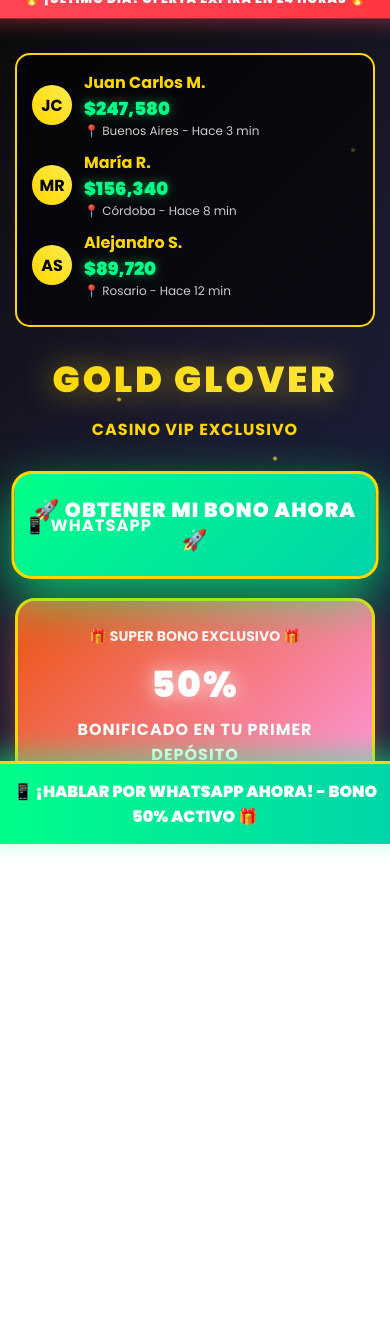
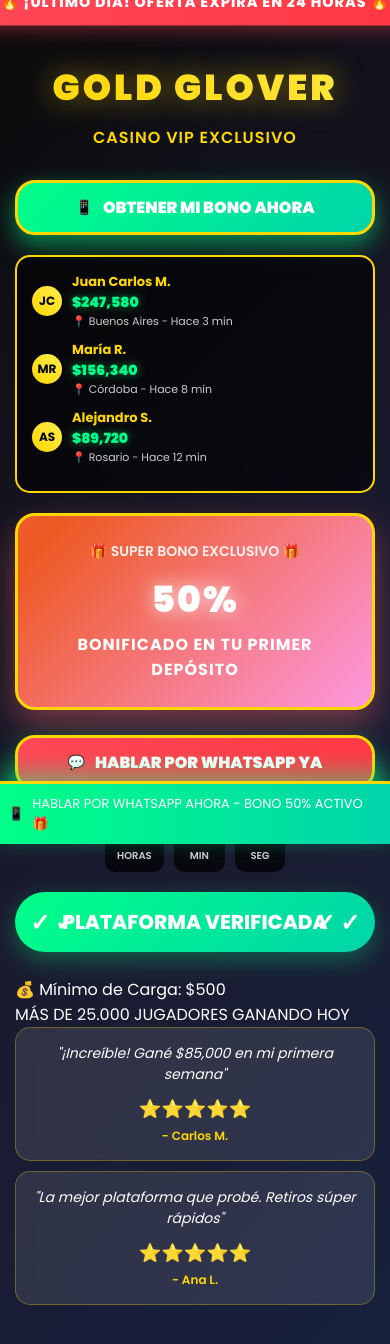
Before and after one commit to goldclover/GoldCloverYA, a plain HTML site: page index.html in a window 390 px wide. Shown: the top 1344 px of the page. Before the commit the page ends 844 px from the top, so only its background shows below. Drawn offline with Linux system fonts and the light colour scheme.

Commit message:
Update index.html

```diff
--- a/index.html
+++ b/index.html
@@ -4,15 +4,18 @@
 <meta charset="UTF-8">
 <meta name="viewport" content="width=device-width, initial-scale=1.0">
 <title>Gold Glover - Casino VIP Exclusivo</title>
-<link href="https://fonts.googleapis.com/css2?family=Poppins:wght@400;700;900&display=swap" rel="stylesheet">
+<link href="https://fonts.googleapis.com/css2?family=Poppins:wght@400;600;700;800;900&display=swap" rel="stylesheet">
 
 <!-- Meta Pixel Code -->
 <script>
-!function(f,b,e,v,n,t,s){if(f.fbq)return;n=f.fbq=function(){n.callMethod?
-n.callMethod.apply(n,arguments):n.queue.push(arguments)};if(!f._fbq)f._fbq=n;
-n.push=n;n.loaded=!0;n.version='2.0';n.queue=[];t=b.createElement(e);t.async=!0;
-t.src=v;s=b.getElementsByTagName(e)[0];s.parentNode.insertBefore(t,s)}(window,
-document,'script','https://connect.facebook.net/en_US/fbevents.js');
+!function(f,b,e,v,n,t,s)
+{if(f.fbq)return;n=f.fbq=function(){n.callMethod?
+n.callMethod.apply(n,arguments):n.queue.push(arguments)};
+if(!f._fbq)f._fbq=n;n.push=n;n.loaded=!0;n.version='2.0';
+n.queue=[];t=b.createElement(e);t.async=!0;
+t.src=v;s=b.getElementsByTagName(e)[0];
+s.parentNode.insertBefore(t,s)}(window, document,'script',
+'https://connect.facebook.net/en_US/fbevents.js');
 fbq('init', '1272862227376236');
 fbq('track', 'PageView');
 </script>
@@ -22,90 +25,98 @@ src="https://www.facebook.com/tr?id=1272862227376236&ev=PageView&noscript=1"
 <!-- End Meta Pixel Code -->
 
 <style>
-/* --- RESET --- */
-*{margin:0;padding:0;box-sizing:border-box;}
-body{font-family:'Poppins',sans-serif;background:linear-gradient(135deg,#0a0a0a 0%,#1a1a2e 50%,#16213e 100%);min-height:100vh;color:white;overflow-x:hidden;}
-.container{max-width:100%;margin:0 auto;padding:15px;position:relative;z-index:10;}
-.floating-particles{position:fixed;top:0;left:0;width:100%;height:100%;pointer-events:none;z-index:1;}
-.particle{position:absolute;width:4px;height:4px;background:linear-gradient(45deg,#ffd700,#ffed4e);border-radius:50%;opacity:0.7;animation:float 6s ease-in-out infinite;will-change:transform,opacity;}
-@keyframes float{0%,100%{transform:translateY(0px) rotate(0deg);}50%{transform:translateY(-20px) rotate(180deg);}}
-
-.urgent-banner{background:linear-gradient(90deg,#ff4757,#ff3742);text-align:center;padding:12px;margin:-20px -20px 20px -20px;font-weight:800;font-size:14px;letter-spacing:1px;animation:pulse 2s infinite;box-shadow:0 4px 20px rgba(255,71,87,0.4);}
-@keyframes pulse{0%{transform:scale(1);}50%{transform:scale(1.02);}100%{transform:scale(1);}}
-
-.winners-ticker{background:rgba(0,0,0,0.6);border:2px solid #ffd700;border-radius:15px;padding:15px;margin-bottom:25px;overflow:hidden;}
-.winner-item{display:flex;align-items:center;margin-bottom:10px;}
-.winner-avatar{width:40px;height:40px;background:linear-gradient(45deg,#ffd700,#ffed4e);border-radius:50%;display:flex;align-items:center;justify-content:center;font-weight:bold;color:#000;margin-right:12px;font-size:16px;}
-.winner-info{flex:1;}
-.winner-name{font-weight:700;color:#ffd700;font-size:16px;}
-.winner-amount{font-weight:900;color:#00ff88;font-size:18px;text-shadow:0 0 10px rgba(0,255,136,0.5);}
-.winner-location{color:#ccc;font-size:12px;}
-
-.logo-section{text-align:center;margin-bottom:30px;}
-.logo{background:linear-gradient(45deg,#ffd700,#ffed4e);-webkit-background-clip:text;-webkit-text-fill-color:transparent;font-size:48px;font-weight:900;text-shadow:0 0 30px rgba(255,215,0,0.5);letter-spacing:3px;margin-bottom:10px;}
-.tagline{font-size:16px;color:#ffd700;font-weight:600;letter-spacing:1px;}
-
-.verification-badge{background:linear-gradient(135deg,#00ff88,#00d4aa);color:white;padding:15px 25px;border-radius:50px;text-align:center;font-weight:800;font-size:20px;margin-bottom:25px;box-shadow:0 8px 25px rgba(0,255,136,0.3);position:relative;}
-.verification-badge::before{content:'✓ ✓';position:absolute;left:15px;top:50%;transform:translateY(-50%);font-size:24px;}
-.verification-badge::after{content:'✓ ✓';position:absolute;right:15px;top:50%;transform:translateY(-50%);font-size:24px;}
-
-.mega-bonus{background:linear-gradient(135deg,#ff6b6b,#ee5a24,#ff9ff3,#f368e0);background-size:300% 300%;animation:gradientShift 3s ease infinite;padding:25px;border-radius:20px;text-align:center;margin-bottom:25px;box-shadow:0 15px 35px rgba(255,107,107,0.4);border:3px solid #ffd700;}
-@keyframes gradientShift{0%{background-position:0% 50%;}50%{background-position:100% 50%;}100%{background-position:0% 50%;}}
-.bonus-text{font-size:14px;font-weight:600;margin-bottom:10px;opacity:0.9;}
-.bonus-percentage{font-size:42px;font-weight:900;text-shadow:0 0 20px rgba(255,255,255,0.8);margin-bottom:5px;letter-spacing:2px;}
-.bonus-subtitle{font-size:16px;font-weight:700;text-transform:uppercase;letter-spacing:1px;}
-
-.cta-button{background:linear-gradient(135deg,#00ff88,#00d4aa);color:white;padding:20px 15px;border-radius:20px;text-align:center;font-weight:900;font-size:22px;text-decoration:none;display:block;margin:20px 0;box-shadow:0 15px 40px rgba(0,255,136,0.5);transition:all 0.3s ease;position:relative;overflow:hidden;text-transform:uppercase;letter-spacing:1px;border:3px solid #ffd700;animation:buttonPulse 2s infinite;}
-@keyframes buttonPulse{0%{transform:scale(1);box-shadow:0 15px 40px rgba(0,255,136,0.5);}50%{transform:scale(1.02);box-shadow:0 20px 50px rgba(0,255,136,0.7);}100%{transform:scale(1);box-shadow:0 15px 40px rgba(0,255,136,0.5);}}
-.cta-button::before{content:'📱 WhatsApp';position:absolute;left:15px;top:50%;transform:translateY(-50%);font-size:16px;font-weight:700;}
-.cta-button:hover{transform:translateY(-3px);box-shadow:0 15px 40px rgba(0,255,136,0.6);}
-
-.minimum-deposit{text-align:center;font-size:18px;font-weight:700;color:#ffd700;margin-bottom:25px;padding:15px;background:rgba(255,215,0,0.1);border-radius:10px;border:1px solid rgba(255,215,0,0.3);}
-
-.social-proof{background:linear-gradient(135deg,#00ff88,#00d4aa);color:white;padding:20px;border-radius:15px;text-align:center;font-weight:800;font-size:18px;margin-bottom:25px;box-shadow:0 8px 25px rgba(0,255,136,0.3);position:relative;}
-.social-proof::before{content:'👥';position:absolute;left:20px;top:50%;transform:translateY(-50%);font-size:24px;}
-
-.testimonials{display:flex;gap:15px;margin-bottom:25px;}
-.testimonial{flex:1;background:rgba(255,255,255,0.1);padding:15px;border-radius:15px;text-align:center;}
-.testimonial-text{font-style:italic;margin-bottom:10px;font-size:14px;}
-.testimonial-stars{color:#ffd700;font-size:18px;margin-bottom:5px;}
-.testimonial-author{font-weight:600;color:#ffd700;font-size:12px;}
-
-.footer-cta{background:linear-gradient(90deg,#00ff88,#00d4aa);color:white;padding:15px;text-align:center;margin:30px -15px 0 -15px;font-weight:900;font-size:16px;position:fixed;bottom:0;left:0;right:0;z-index:1000;box-shadow:0 -8px 25px rgba(0,255,136,0.5);border-top:3px solid #ffd700;cursor:pointer;animation:footerPulse 3s infinite;}
-@keyframes footerPulse{0%{background:linear-gradient(90deg,#00ff88,#00d4aa);}50%{background:linear-gradient(90deg,#ff4757,#ff3742);}100%{background:linear-gradient(90deg,#00ff88,#00d4aa);}}
-
-.countdown{display:flex;justify-content:center;gap:10px;margin:20px 0;}
-.countdown-item{background:rgba(0,0,0,0.7);padding:8px 12px;border-radius:10px;text-align:center;min-width:50px;}
-.countdown-number{font-size:20px;font-weight:900;color:#ff4757;}
-.countdown-label{font-size:10px;color:#ccc;font-weight:600;}
-
+* {margin:0; padding:0; box-sizing:border-box;}
+body {
+    font-family: 'Poppins', sans-serif;
+    background: linear-gradient(135deg,#0a0a0a 0%,#1a1a2e 50%,#16213e 100%);
+    min-height:100vh;
+    color:white;
+    overflow-x:hidden;
+}
+.container {max-width:100%; margin:0 auto; padding:15px; position:relative;}
+.floating-particles {position:fixed; top:0; left:0; width:100%; height:100%; pointer-events:none; z-index:1;}
+.particle {position:absolute; width:4px; height:4px; background:linear-gradient(45deg,#ffd700,#ffed4e); border-radius:50%; animation: float 6s ease-in-out infinite; opacity:0.7;}
+@keyframes float {0%,100%{transform:translateY(0px) rotate(0deg);}50%{transform:translateY(-20px) rotate(180deg);}}
+.urgent-banner {background: linear-gradient(90deg,#ff4757,#ff3742); text-align:center; padding:12px; margin:-20px -20px 20px -20px; font-weight:800; font-size:14px; letter-spacing:1px; animation:pulse 2s infinite; box-shadow:0 4px 20px rgba(255,71,87,0.4);}
+@keyframes pulse {0%{transform:scale(1);}50%{transform:scale(1.02);}100%{transform:scale(1);}}
+.main-content {position:relative; z-index:10; padding-bottom:80px;}
+.logo-section{text-align:center; margin-bottom:30px;}
+.logo{background: linear-gradient(45deg,#ffd700,#ffed4e); -webkit-background-clip:text; -webkit-text-fill-color:transparent; font-size:48px; font-weight:900; text-shadow:0 0 30px rgba(255,215,0,0.5); letter-spacing:3px; margin-bottom:10px;}
+.tagline{font-size:16px; color:#ffd700; font-weight:600; letter-spacing:1px;}
+.verification-badge {background: linear-gradient(135deg,#00ff88,#00d4aa); color:white; padding:15px 25px; border-radius:50px; text-align:center; font-weight:800; font-size:20px; margin-bottom:25px; box-shadow:0 8px 25px rgba(0,255,136,0.3); position:relative; overflow:hidden;}
+.verification-badge::before{content:'✓ ✓'; position:absolute; left:15px; top:50%; transform:translateY(-50%); font-size:24px;}
+.verification-badge::after{content:'✓ ✓'; position:absolute; right:15px; top:50%; transform:translateY(-50%); font-size:24px;}
+.mega-bonus {background: linear-gradient(135deg,#ff6b6b,#ee5a24,#ff9ff3,#f368e0); background-size:300% 300%; animation: gradientShift 3s ease infinite; padding:25px; border-radius:20px; text-align:center; margin-bottom:25px; box-shadow:0 15px 35px rgba(255,107,107,0.4); border:3px solid #ffd700;}
+@keyframes gradientShift {0%{background-position:0% 50%;}50%{background-position:100% 50%;}100%{background-position:0% 50%;}}
+.bonus-text{font-size:14px; font-weight:600; margin-bottom:10px; opacity:0.9;}
+.bonus-percentage{font-size:42px; font-weight:900; text-shadow:0 0 20px rgba(255,255,255,0.8); margin-bottom:5px; letter-spacing:2px;}
+.bonus-subtitle{font-size:16px; font-weight:700; text-transform:uppercase; letter-spacing:1px;}
+.cta-button{display:flex; justify-content:center; align-items:center; gap:10px; background: linear-gradient(135deg,#00ff88,#00d4aa); color:white; padding:15px 10px; border-radius:20px; font-weight:900; font-size:18px; text-decoration:none; text-transform:uppercase; border:3px solid #ffd700; box-shadow:0 10px 25px rgba(0,255,136,0.5); transition:all 0.3s ease;}
+.cta-button:hover{transform:translateY(-2px); box-shadow:0 12px 30px rgba(0,255,136,0.6);}
+.cta-button span.icon{font-size:16px;}
+.footer-cta{display:flex; justify-content:center; align-items:center; gap:8px; font-size:14px; padding:12px 10px; background:linear-gradient(90deg,#00ff88,#00d4aa); color:white; position:fixed; bottom:0; left:0; right:0; z-index:1000; box-shadow:0 -8px 25px rgba(0,255,136,0.5); border-top:3px solid #ffd700; cursor:pointer; animation:footerPulse 3s infinite;}
+@keyframes footerPulse {0%{background:linear-gradient(90deg,#00ff88,#00d4aa);}50%{background:linear-gradient(90deg,#ff4757,#ff3742);}100%{background:linear-gradient(90deg,#00ff88,#00d4aa);}}
+.winners-ticker {background: rgba(0,0,0,0.6); border:2px solid #ffd700; border-radius:15px; padding:15px; margin:20px 0; backdrop-filter:blur(10px); position:relative; overflow:hidden;}
+.winner-item{display:flex; align-items:center; margin-bottom:10px;}
+.winner-avatar{width:35px; height:35px; background:linear-gradient(45deg,#ffd700,#ffed4e); border-radius:50%; display:flex; align-items:center; justify-content:center; font-weight:bold; color:#000; margin-right:10px; font-size:14px;}
+.winner-name{font-weight:700; color:#ffd700; font-size:14px;}
+.winner-amount{font-weight:900; color:#00ff88; font-size:16px; text-shadow:0 0 10px rgba(0,255,136,0.5);}
+.winner-location{color:#ccc; font-size:12px;}
+.countdown{display:flex; justify-content:center; gap:15px; margin:20px 0;}
+.countdown-item{background:rgba(0,0,0,0.7); padding:10px 15px; border-radius:10px; text-align:center; min-width:60px;}
+.countdown-number{font-size:24px; font-weight:900; color:#ff4757;}
+.countdown-label{font-size:10px; color:#ccc; font-weight:600;}
+.testimonials{display:flex; gap:15px; margin-bottom:25px;}
+.testimonial{flex:1; background:rgba(255,255,255,0.1); backdrop-filter:blur(10px); padding:15px; border-radius:15px; border:1px solid rgba(255,215,0,0.3); text-align:center;}
+.testimonial-text{font-style:italic; margin-bottom:10px; font-size:14px;}
+.testimonial-stars{color:#ffd700; font-size:18px; margin-bottom:5px;}
+.testimonial-author{font-weight:600; color:#ffd700; font-size:12px;}
 @media(max-width:480px){
+.cta-button{font-size:16px; padding:12px 8px;}
+.cta-button span.icon{font-size:14px;}
+.footer-cta{font-size:13px; padding:10px 8px;}
+.winner-avatar{width:30px;height:30px;font-size:12px;}
+.winner-name{font-size:13px;}
+.winner-amount{font-size:14px;}
+.winner-location{font-size:11px;}
 .logo{font-size:36px;}
 .bonus-percentage{font-size:36px;}
-    .cta-button{font-size:20px;padding:20px 15px;margin:20px 0;}
-    .cta-button::before{font-size:16px;left:10px;}
-    .footer-cta{font-size:16px;padding:15px 10px;}
-    .urgent-banner{font-size:12px;padding:10px;}
-    .testimonials{flex-direction:column;gap:10px;}
+.testimonials{flex-direction:column; gap:10px;}
+.countdown{gap:10px;}
+.countdown-item{padding:8px 12px; min-width:50px;}
+.countdown-number{font-size:20px;}
 }
 </style>
 </head>
 <body>
-
-<!-- Partículas -->
 <div class="floating-particles">
-    <div class="particle" style="left:10%;"></div>
-    <div class="particle" style="left:30%;"></div>
-    <div class="particle" style="left:50%;"></div>
-    <div class="particle" style="left:70%;"></div>
-    <div class="particle" style="left:90%;"></div>
+    <div class="particle" style="left:10%; animation-delay:0s;"></div>
+    <div class="particle" style="left:20%; animation-delay:1s;"></div>
+    <div class="particle" style="left:30%; animation-delay:2s;"></div>
+    <div class="particle" style="left:40%; animation-delay:0.5s;"></div>
+    <div class="particle" style="left:50%; animation-delay:1.5s;"></div>
+    <div class="particle" style="left:60%; animation-delay:3s;"></div>
+    <div class="particle" style="left:70%; animation-delay:0.8s;"></div>
+    <div class="particle" style="left:80%; animation-delay:2.3s;"></div>
+    <div class="particle" style="left:90%; animation-delay:1.2s;"></div>
 </div>
 
 <div class="urgent-banner">🔥 ¡ÚLTIMO DÍA! OFERTA EXPIRA EN 24 HORAS 🔥</div>
 
 <div class="container">
-    <!-- Winners -->
-    <div class="winners-ticker">
+    <div class="main-content">
+        <div class="logo-section">
+            <div class="logo">GOLD GLOVER</div>
+            <div class="tagline">CASINO VIP EXCLUSIVO</div>
+        </div>
+
+        <!-- Main CTA -->
+        <a href="https://wa.me/5491123456789?text=¡Quiero%20mi%20SUPER%20BONO%20del%2050%25!" class="cta-button whatsapp-cta" data-event="WhatsApp Click" data-position="main-cta">
+            <span class="icon">📱</span><span>OBTENER MI BONO AHORA</span>
+        </a>
+
+        <!-- Winners Ticker -->
+        <div class="winners-ticker" id="winners-ticker">
             <div class="winner-item">
                 <div class="winner-avatar">JC</div>
                 <div class="winner-info">
@@ -132,17 +143,6 @@ body{font-family:'Poppins',sans-serif;background:linear-gradient(135deg,#0a0a0a
             </div>
         </div>
 
-    <!-- Logo -->
-    <div class="logo-section">
-        <div class="logo">GOLD GLOVER</div>
-        <div class="tagline">CASINO VIP EXCLUSIVO</div>
-    </div>
-
-    <!-- CTA -->
-    <a href="https://wa.me/5491123456789?text=¡Quiero%20mi%20SUPER%20BONO%20del%2050%25!" class="cta-button whatsapp-cta" data-position="main-cta">
-        🚀 OBTENER MI BONO AHORA 🚀
-    </a>
-
         <!-- Mega Bonus -->
         <div class="mega-bonus">
             <div class="bonus-text">🎁 SUPER BONO EXCLUSIVO 🎁</div>
@@ -150,72 +150,78 @@ body{font-family:'Poppins',sans-serif;background:linear-gradient(135deg,#0a0a0a
             <div class="bonus-subtitle">BONIFICADO EN TU PRIMER DEPÓSITO</div>
         </div>
 
-    <!-- Footer CTA -->
-    <div class="footer-cta whatsapp-cta" data-position="footer-cta">
-        📱 ¡HABLAR POR WHATSAPP AHORA! - BONO 50% ACTIVO 🎁
+        <!-- Secondary CTA -->
+        <a href="https://wa.me/5491125459137?text=¡Quiero%20mi%20SUPER%20BONO%20del%2050%25!" class="cta-button whatsapp-cta" style="background:linear-gradient(135deg,#ff4757,#ff3742); margin-bottom:20px;" data-event="WhatsApp Click" data-position="secondary-cta">
+            <span class="icon">💬</span><span>HABLAR POR WHATSAPP YA</span>
+        </a>
+
+        <!-- Countdown -->
+        <div class="countdown">
+            <div class="countdown-item"><div class="countdown-number" id="hours">23</div><div class="countdown-label">HORAS</div></div>
+            <div class="countdown-item"><div class="countdown-number" id="minutes">45</div><div class="countdown-label">MIN</div></div>
+            <div class="countdown-item"><div class="countdown-number" id="seconds">12</div><div class="countdown-label">SEG</div></div>
+        </div>
+
+        <!-- Verification Badge -->
+        <div class="verification-badge">PLATAFORMA VERIFICADA</div>
+
+        <!-- Minimum Deposit -->
+        <div class="minimum-deposit">💰 Mínimo de Carga: $500</div>
+
+        <!-- Social Proof -->
+        <div class="social-proof">MÁS DE 25.000 JUGADORES GANANDO HOY</div>
+
+        <!-- Testimonials -->
+        <div class="testimonials">
+            <div class="testimonial"><div class="testimonial-text">"¡Increíble! Gané $85,000 en mi primera semana"</div><div class="testimonial-stars">⭐⭐⭐⭐⭐</div><div class="testimonial-author">- Carlos M.</div></div>
+            <div class="testimonial"><div class="testimonial-text">"La mejor plataforma que probé. Retiros súper rápidos"</div><div class="testimonial-stars">⭐⭐⭐⭐⭐</div><div class="testimonial-author">- Ana L.</div></div>
+        </div>
     </div>
 </div>
 
+<!-- Footer CTA -->
+<div class="footer-cta whatsapp-cta" data-event="WhatsApp Click" data-position="footer-cta">
+    <span class="icon">📱</span><span>HABLAR POR WHATSAPP AHORA - BONO 50% ACTIVO 🎁</span>
+</div>
+
 <script>
-// Inicializar partículas ligeras
-function initParticles(){
-    document.querySelectorAll('.particle').forEach(p=>{
-        p.style.top = Math.random()*100+'%';
-        p.style.animationDuration = (Math.random()*2+2)+'s';
-    });
-}
-initParticles();
-
-// Meta Pixel WhatsApp click
+// Meta Pixel Event Tracking
 function trackWhatsAppClick(position){
     if(typeof fbq!=='undefined'){
-        fbq('track','Contact',{content_name:'WhatsApp Contact',content_category:'Landing',value:1.00,currency:'USD',custom_position:position});
+        fbq('track','Contact',{content_name:'WhatsApp Contact', content_category:'Landing', value:1.00, currency:'USD', custom_position:position});
         fbq('trackCustom','WhatsAppClick',{button_position:position,page_type:'casino_landing',offer_type:'50_percent_bonus',timestamp:new Date().toISOString()});
-        console.log('Pixel tracked:',position);
+        console.log('Meta Pixel: WhatsApp click tracked for position:', position);
+    } else console.log('Meta Pixel not loaded');
 }
-}
-document.querySelectorAll('.whatsapp-cta').forEach(btn=>{
-    btn.addEventListener('click',()=>{trackWhatsAppClick(btn.dataset.position);});
+
+// WhatsApp Buttons
+document.addEventListener('DOMContentLoaded',function(){
+    document.querySelectorAll('.whatsapp-cta').forEach(button=>{
+        button.addEventListener('click',function(e){
+            const position=this.getAttribute('data-position')||'unknown';
+            trackWhatsAppClick(position);
+            if(this.tagName!=='A'){window.open('https://wa.me/5491125459137?text=¡Quiero%20mi%20SUPER%20BONO%20del%2050%25!','_blank');}
+        });
     });
 
-// Countdown 24h
+    // Floating particles
+    document.querySelectorAll('.particle').forEach(p=>{
+        p.style.top=Math.random()*100+'%';
+        p.style.animationDuration=(Math.random()*3+3)+'s';
+    });
+});
+
+// Countdown Timer
 function updateCountdown(){
-    const now=new Date();
-    const deadline=new Date(now.getTime()+24*60*60*1000);
-    const diff=deadline-now;
-    const h=Math.floor(diff/3600000)%24;
-    const m=Math.floor(diff/60000)%60;
-    const s=Math.floor(diff/1000)%60;
-    document.querySelectorAll('.countdown-number')[0].textContent=h.toString().padStart(2,'0');
-    document.querySelectorAll('.countdown-number')[1].textContent=m.toString().padStart(2,'0');
-    document.querySelectorAll('.countdown-number')[2].textContent=s.toString().padStart(2,'0');
+    let h=parseInt(document.getElementById('hours').textContent);
+    let m=parseInt(document.getElementById('minutes').textContent);
+    let s=parseInt(document.getElementById('seconds').textContent);
+    if(s>0){s--;}else{s=59; if(m>0){m--;}else{m=59; if(h>0){h--;}else{h=23;m=59;s=59;}}}
+    document.getElementById('hours').textContent=h.toString().padStart(2,'0');
+    document.getElementById('minutes').textContent=m.toString().padStart(2,'0');
+    document.getElementById('seconds').textContent=s.toString().padStart(2,'0');
 }
 setInterval(updateCountdown,1000);
 
-// Winners dinámicos
-const winners=[{name:"Diego P.",amount:"$198,450",location:"La Plata"},{name:"Sofía M.",amount:"$134,670",location:"Mendoza"},{name:"Roberto L.",amount:"$276,890",location:"Tucumán"},{name:"Carla F.",amount:"$92,340",location:"Salta"},{name:"Miguel A.",amount:"$167,520",location:"Mar del Plata"}];
-function updateWinners(){
-    const items=document.querySelectorAll('.winner-item');
-    const shuffled=[...winners].sort(()=>0.5-Math.random());
-    items.forEach((item,i)=>{
-        if(shuffled[i]){
-            item.querySelector('.winner-name').textContent=shuffled[i].name;
-            item.querySelector('.winner-amount').textContent=shuffled[i].amount;
-            item.querySelector('.winner-location').textContent=`📍 ${shuffled[i].location} - Hace ${Math.floor(Math.random()*15)+1} min`;
-            item.querySelector('.winner-avatar').textContent=shuffled[i].name.split(' ').map(n=>n[0]).join('');
-        }
-    });
-}
-setInterval(updateWinners,8000);
-
-// Tiempo en página
-let timeOnPage=0;
-setInterval(()=>{
-    timeOnPage+=5;
-    if(timeOnPage===30 && typeof fbq!=='undefined') fbq('trackCustom','TimeOnPage30Seconds');
-    if(timeOnPage===60 && typeof fbq!=='undefined') fbq('trackCustom','TimeOnPage1Minute');
-},5000);
-</script>
-
-</body>
-</html>
+// Dynamic Winners
+const winners=[{name:"Diego P.",amount:"$198,450",location:"La Plata"},{name:"Sofía M.",
```
Lines whose indentation alone changed are shown as unchanged.
